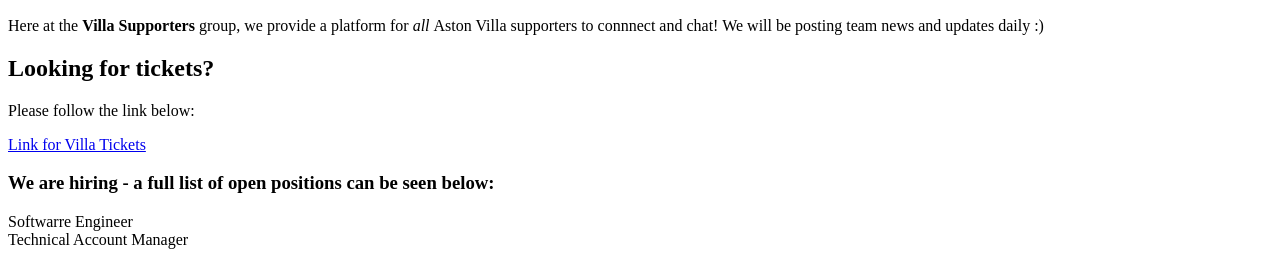
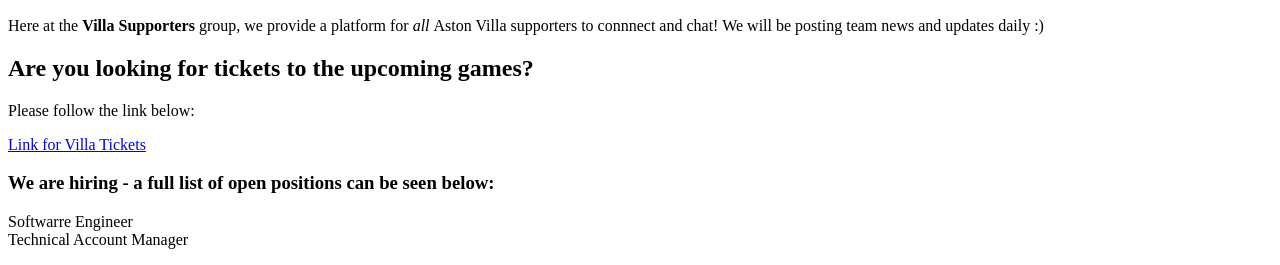
Before and after one commit to Matt-GHR/villa, a plain HTML site: page index.html in a window 1280 px wide. Shown: the part 535-800 px from the top of the page. Drawn offline with Linux system fonts and the light colour scheme.

Commit message:
Changed Wording

```diff
--- a/index.html
+++ b/index.html
@@ -22,7 +22,7 @@
         </p>
 
             <h2>
-                Looking for tickets?
+                Are you looking for tickets to the upcoming games?
             </h2>
 
             <p>
```
